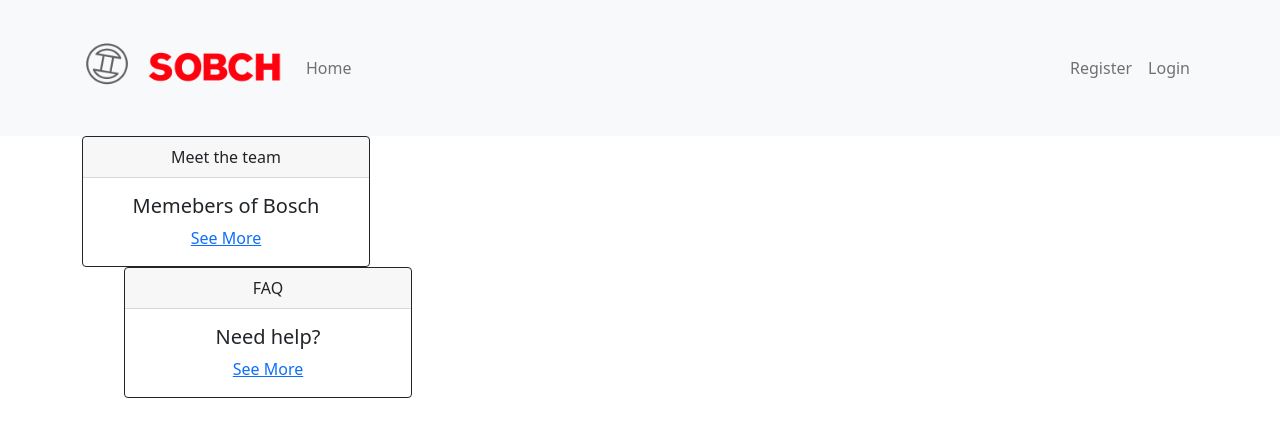
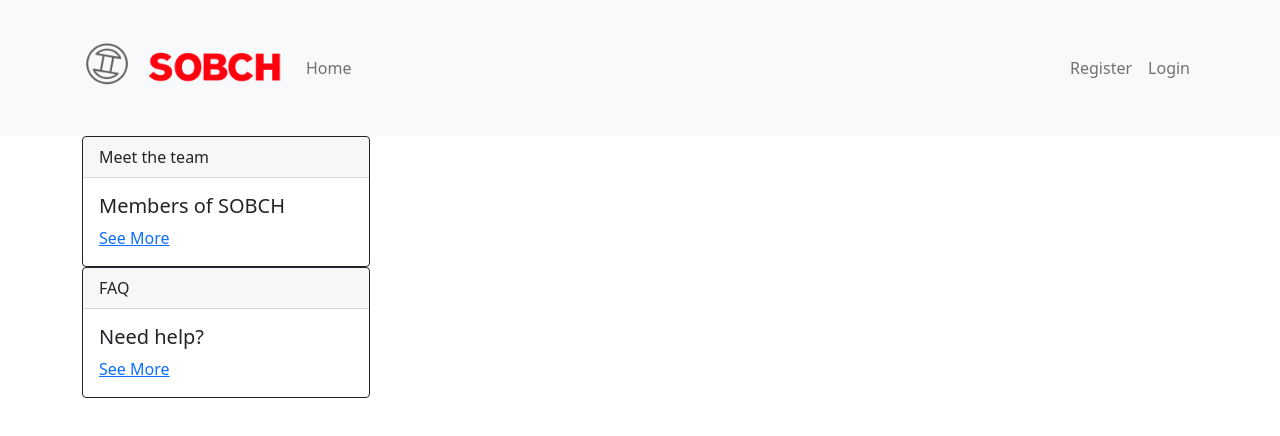
Before and after one commit to moalshak/Sobch, a React (Create React App) app in the folder web/frontend/: page / in a window 1280 px wide. Shown: the top 436 px of the page. Built offline with nearby package versions, Linux system fonts and the light colour scheme.

Commit message:
fixed home page. added my pic

```diff
--- a/web/frontend/src/components/AddDevice.tsx
+++ b/web/frontend/src/components/AddDevice.tsx
@@ -1,7 +1,7 @@
 import axios from "axios";
 import { useEffect, useState } from "react";
 import {BACKEND_BASE_URL} from "../App";
-import {getAccessToken, setLoggedIn} from "../lib/acc";
+import {getAccessToken, setLoggedIn, isLoggedIn} from "../lib/acc";
 import { Link, useNavigate } from "react-router-dom";
 import 'bootstrap/dist/css/bootstrap.min.css';
 import Form from "react-bootstrap/Form";
@@ -153,7 +153,7 @@ function AddDevice() {
         <NavBar/>
         <Alert {...alertProps}/>
         <Container className="mt-3">
-        {loading || !showForm ?
+        {loading || !showForm || !isLoggedIn() ?
             <Spinner className='mt-3' animation="grow" />
             :
             <><h1>Add Device</h1><Form onSubmit={handleSubmit}>
--- a/web/frontend/src/components/Alter.tsx
+++ b/web/frontend/src/components/Alter.tsx
@@ -1,7 +1,7 @@
 import axios from "axios";
 import { useEffect, useState } from "react";
 import {BACKEND_BASE_URL} from "../App";
-import {getAccessToken} from "../lib/acc";
+import {getAccessToken, isLoggedIn} from "../lib/acc";
 import { Link, useNavigate } from "react-router-dom";
 import {useParams} from "react-router-dom";
 import 'bootstrap/dist/css/bootstrap.min.css';
@@ -196,7 +196,7 @@ function Alter() {
             <NavBar/>
             <Alert {...alertProps}/>
             <Container>
-        {loading || !showForm ?
+        {loading || !showForm || !isLoggedIn() ?
             <div className="d-flex justify-content-center">
                 <Spinner className='mt-3' animation="grow" />
             </div>
--- a/web/frontend/src/components/Home.tsx
+++ b/web/frontend/src/components/Home.tsx
@@ -1,34 +1,21 @@
 import 'bootstrap/dist/css/bootstrap.min.css';
+import Container from 'react-bootstrap/Container';
 import Card from 'react-bootstrap/esm/Card';
 import NavBar from "../components/NavBar";
 
 function Home() {
-
-
     return (
-
         <div>
         <NavBar />
-            <div className="container">
-
-            <div className="text-center">
-                    <div className="row">
-                    <div className="col-6 col-sm-4">
-
+        <Container>
             <Card border="dark" style={{ width: '18rem' }}>
                 <Card.Header>Meet the team</Card.Header>
                 <Card.Body>
-                                <Card.Title>Memebers of Bosch</Card.Title>
+                    <Card.Title>Members of SOBCH</Card.Title>
                     <a href="/team" className="card-link">See More</a>
                 </Card.Body>
             </Card>
-                    </div>
 
-    <br />
-    </div>
-
-            <div className="col-6 col-sm-4">
-            <div className="col d-flex justify-content-center">
             <Card border="dark" style={{ width: '18rem' }}>
                 <Card.Header>FAQ</Card.Header>
                 <Card.Body>
@@ -36,15 +23,8 @@ function Home() {
                     <a href="/help" className="card-link">See More</a>
                 </Card.Body>
             </Card>
-
-                <br />
+        </Container>
         </div>
-            </div>
-        </div>
-        </div>
-        </div>
-
-
     );
 }
 
--- a/web/frontend/src/components/MyDevices.tsx
+++ b/web/frontend/src/components/MyDevices.tsx
@@ -156,9 +156,14 @@ function MyDevices() {
 
     // not that kind of head u freak!
     function GetHead() {
+        if (!isLoggedIn()) {
+            return (
+                <></>
+            );
+        }
         return (
-            <div>
-            <h1>MY DEVICES</h1>
+                <div>
+                <h1>MY DEVICES</h1>
                 <div
                     className="d-grid"
                 >
--- a/web/frontend/src/components/Profile.tsx
+++ b/web/frontend/src/components/Profile.tsx
@@ -102,7 +102,7 @@ function Profile() {
                 setAlertProps({
                     heading: 'You are not logged in!',
                     message: 'You will be redirected to the login page in 2 seconds',
-                    variant: Variant.danger
+                    variant: Variant.warning
                 });
                 setTimeout(() => {
                     navigate("/login");
--- a/web/frontend/src/components/TeamSobch.tsx
+++ b/web/frontend/src/components/TeamSobch.tsx
@@ -13,10 +13,10 @@ function Team(){
                     <div className="row">
                         <div className="col-6 col-sm-4">
                         <Card border="dark" style={{ width: '18rem' }}>
-                            <Card.Header>Mohammad</Card.Header>
+                            <Card.Header>Mohammad Al Shakoush</Card.Header>
                                 <Card.Body>
                                 <Card.Text>
-                                    <img src="./images/me.jpg" className="img-thumbnail"></img>
+                                    <img src="https://avatars.githubusercontent.com/u/65516452?v=4" className="img-thumbnail"></img>
                                     <Card.Footer>Technical Officer</Card.Footer>
                                     </Card.Text>
                                 </Card.Body>
```
Lines whose indentation alone changed are shown as unchanged.
